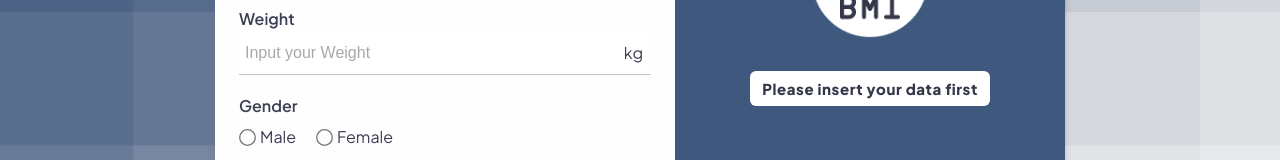
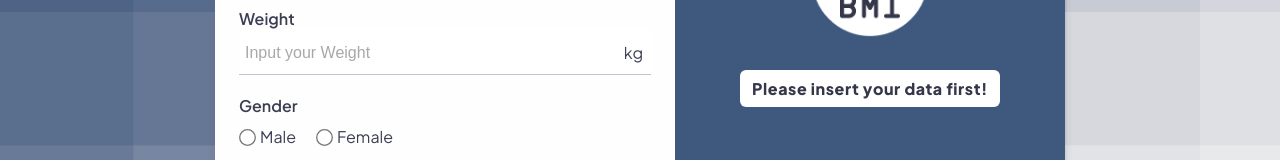
Before and after one commit to Ercole28/skilvul-bmi-calculator, a plain HTML site: page index.html in a window 1280 px wide. Shown: the part 388-548 px from the top of the page. Drawn offline with Linux system fonts and the light colour scheme.

Commit message:
Adjusting Default Value of Conclusion Text

```diff
--- a/index.html
+++ b/index.html
@@ -86,7 +86,7 @@
 
         <div class="text-center">
           <div id="bmi__result"></div>
-          <p id="conclusion">Please insert your data first</p>
+          <p id="conclusion">Please insert your data first!</p>
         </div>
       </div>
     </main>
--- a/style.css
+++ b/style.css
@@ -191,6 +191,7 @@ button#calculate__button:hover{
   padding: 8px 12px;
   background: white;
   border-radius: 6px;
+  font-size: 16px;
 }
 
 #result__container img{
```
